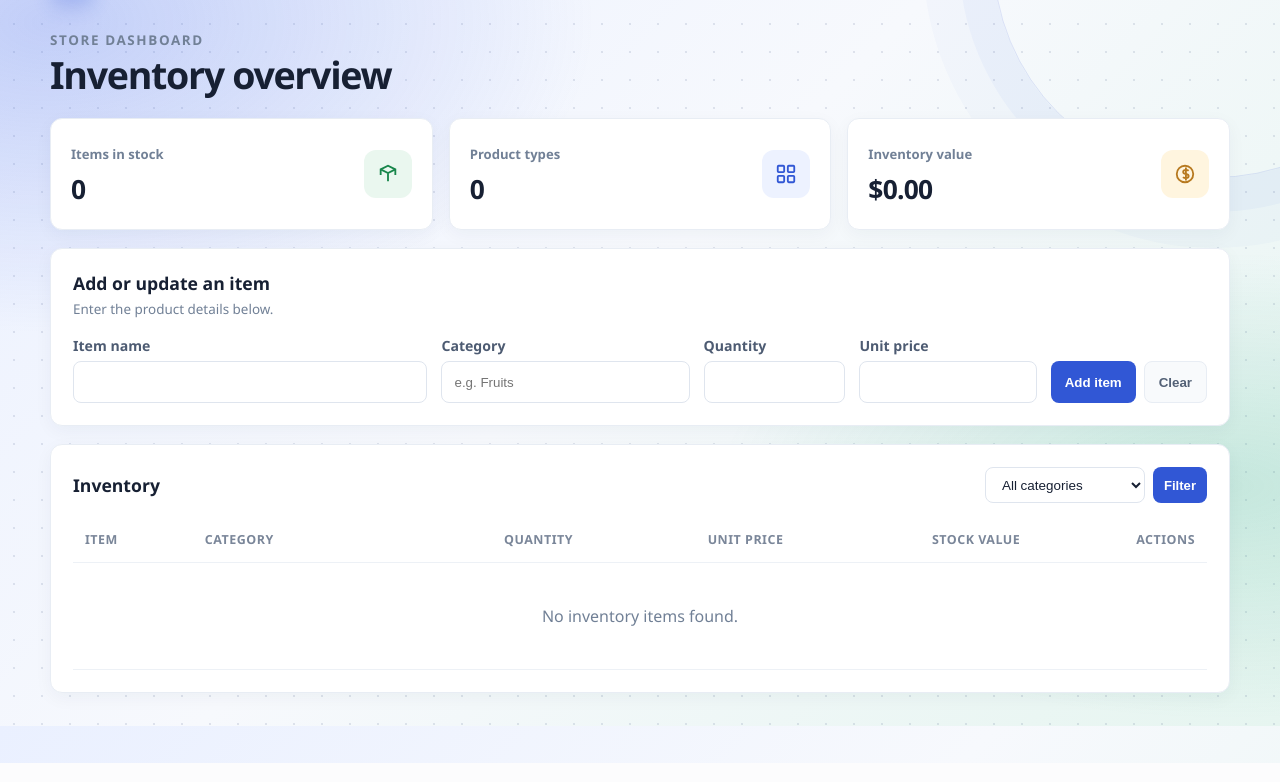
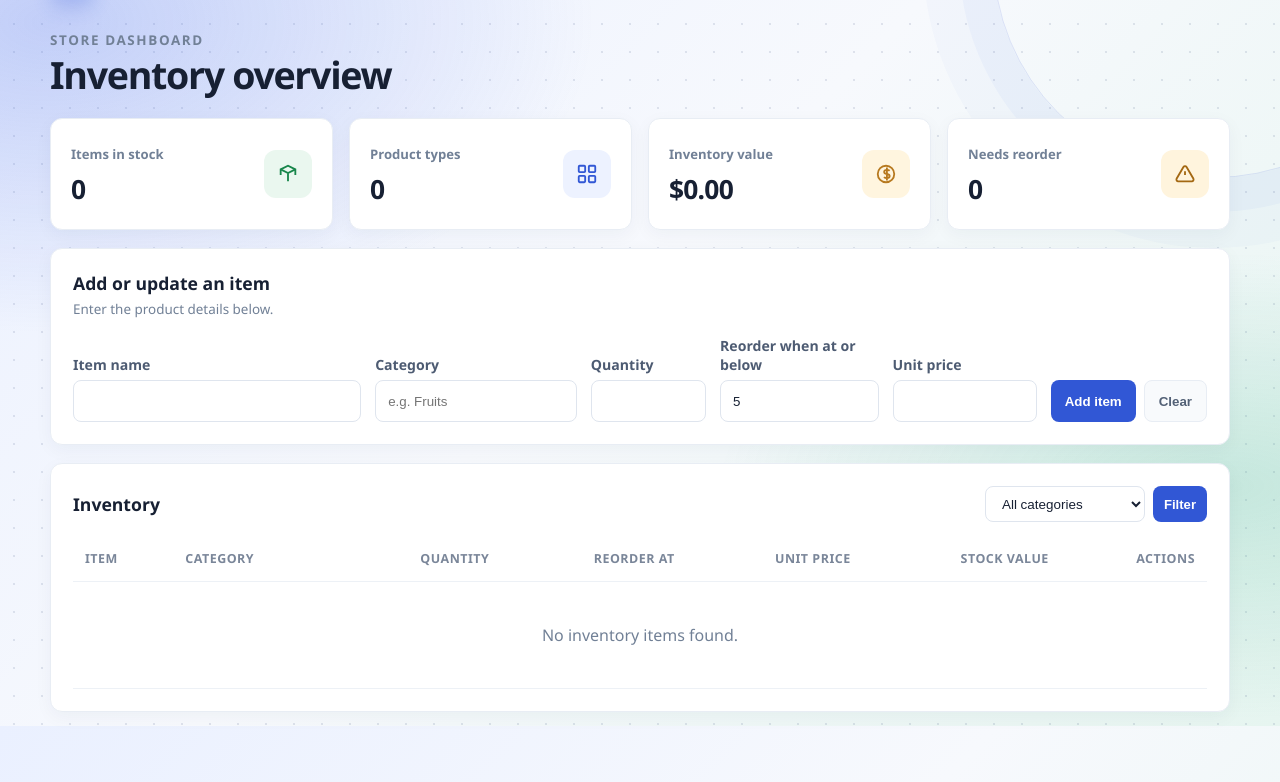
Before and after one commit to xenturyy183-stack/Small-store-inventory, a Flask app: page / in a window 1280 px wide. Shown: the part 74-856 px from the top of the page. Run offline with Flask 3, Linux system fonts and the light colour scheme; the visitor is signed in with stand-in values (Sample User, id 1); data comes from the database, SQL or seed files in the repository; data that the repository does not hold is empty.

Commit message:
Reorder threshold update

```diff
--- a/app.py
+++ b/app.py
@@ -50,6 +50,7 @@ def init_db():
                 name TEXT NOT NULL,
                 category TEXT NOT NULL DEFAULT 'Other',
                 quantity INTEGER NOT NULL CHECK (quantity >= 0),
+                reorder_level INTEGER NOT NULL DEFAULT 5 CHECK (reorder_level >= 0),
                 price REAL NOT NULL CHECK (price >= 0)
             );
             """
@@ -60,6 +61,13 @@ def init_db():
         if "category" not in item_columns:
             connection.execute(
                 "ALTER TABLE items ADD COLUMN category TEXT NOT NULL DEFAULT 'Other'"
+            )
+        if "reorder_level" not in item_columns:
+            connection.execute(
+                """
+                ALTER TABLE items ADD COLUMN reorder_level INTEGER NOT NULL
+                DEFAULT 5 CHECK (reorder_level >= 0)
+                """
             )
         duplicate_groups = connection.execute(
             """
@@ -165,12 +173,14 @@ def import_legacy_inventory(connection, user_id):
         ):
             connection.execute(
                 """
-                INSERT INTO items (user_id, name, category, quantity, price)
-                VALUES (?, ?, ?, ?, ?)
+                INSERT INTO items
+                    (user_id, name, category, quantity, reorder_level, price)
+                VALUES (?, ?, ?, ?, 5, ?)
                 ON CONFLICT(user_id, name COLLATE NOCASE) DO UPDATE SET
                     name = excluded.name,
                     category = excluded.category,
                     quantity = excluded.quantity,
+                    reorder_level = excluded.reorder_level,
                     price = excluded.price
                 """,
                 (user_id, item["name"], "Other", item["quantity"], item["price"]),
@@ -183,6 +193,7 @@ def read_item_form():
     name = name[:1].upper() + name[1:]
     category = category[:1].upper() + category[1:]
     quantity_text = request.form.get("quantity", "").strip()
+    reorder_level_text = request.form.get("reorder_level", "").strip()
     price_text = request.form.get("price", "").strip()
 
     if not name:
@@ -198,16 +209,23 @@ def read_item_form():
         raise ValueError("Quantity must be a whole number.") from error
 
     try:
+        reorder_level = int(reorder_level_text)
+    except ValueError as error:
+        raise ValueError("Reorder level must be a whole number.") from error
+
+    try:
         price = float(price_text)
     except ValueError as error:
         raise ValueError("Price must be a number.") from error
 
     if quantity < 0:
         raise ValueError("Quantity cannot be negative.")
+    if reorder_level < 0:
+        raise ValueError("Reorder level cannot be negative.")
     if not math.isfinite(price) or price < 0:
         raise ValueError("Price must be a non-negative number.")
 
-    return name, category, quantity, price
+    return name, category, quantity, reorder_level, price
 
 
 @app.get("/register")
@@ -310,7 +328,7 @@ def index():
             parameters.append(category)
         items = connection.execute(
             f"""
-            SELECT id, name, category, quantity, price FROM items
+            SELECT id, name, category, quantity, reorder_level, price FROM items
             WHERE {" AND ".join(conditions)}
             ORDER BY id
             """,
@@ -328,6 +346,9 @@ def index():
 
     total_items = sum(item["quantity"] for item in items)
     total_value = sum(item["quantity"] * item["price"] for item in items)
+    reorder_count = sum(
+        item["quantity"] <= item["reorder_level"] for item in items
+    )
     return render_template(
         "index.html",
         items=items,
@@ -336,6 +357,7 @@ def index():
         categories=categories,
         total_items=total_items,
         total_value=total_value,
+        reorder_count=reorder_count,
         username=g.user["username"],
     )
 
@@ -344,7 +366,7 @@ def index():
 @login_required
 def add_item():
     try:
-        name, category, quantity, price = read_item_form()
+        name, category, quantity, reorder_level, price = read_item_form()
         with closing(connect_db()) as connection:
             connection.execute("BEGIN IMMEDIATE")
             existing_item = connection.execute(
@@ -356,15 +378,17 @@ def add_item():
             ).fetchone()
             connection.execute(
                 """
-                INSERT INTO items (user_id, name, category, quantity, price)
-                VALUES (?, ?, ?, ?, ?)
+                INSERT INTO items
+                    (user_id, name, category, quantity, reorder_level, price)
+                VALUES (?, ?, ?, ?, ?, ?)
                 ON CONFLICT(user_id, name COLLATE NOCASE) DO UPDATE SET
                     name = excluded.name,
                     category = excluded.category,
                     quantity = excluded.quantity,
+                    reorder_level = excluded.reorder_level,
                     price = excluded.price
                 """,
-                (g.user["id"], name, category, quantity, price),
+                (g.user["id"], name, category, quantity, reorder_level, price),
             )
             connection.commit()
         if existing_item:
@@ -383,7 +407,7 @@ def add_item():
 @login_required
 def update_item(item_id):
     try:
-        name, category, quantity, price = read_item_form()
+        name, category, quantity, reorder_level, price = read_item_form()
         with closing(connect_db()) as connection:
             duplicate = connection.execute(
                 """
@@ -397,10 +421,11 @@ def update_item(item_id):
                 return redirect(url_for("index"))
             result = connection.execute(
                 """
-                UPDATE items SET name = ?, category = ?, quantity = ?, price = ?
+                UPDATE items
+                SET name = ?, category = ?, quantity = ?, reorder_level = ?, price = ?
                 WHERE id = ? AND user_id = ?
                 """,
-                (name, category, quantity, price, item_id, g.user["id"]),
+                (name, category, quantity, reorder_level, price, item_id, g.user["id"]),
             )
             connection.commit()
         if result.rowcount:
--- a/static/styles.css
+++ b/static/styles.css
@@ -294,7 +294,7 @@ button:active, .table-heading a:active {
 
 .summary {
     display: grid;
-    grid-template-columns: repeat(3, minmax(0, 1fr));
+    grid-template-columns: repeat(4, minmax(0, 1fr));
     gap: 16px;
     margin-bottom: 18px;
 }
@@ -389,6 +389,11 @@ button:active, .table-heading a:active {
     color: #b7791f;
 }
 
+.metric-icon.warning {
+    background: #fff4dd;
+    color: #a46812;
+}
+
 .card {
     margin-bottom: 18px;
     padding: 22px;
@@ -409,7 +414,7 @@ button:active, .table-heading a:active {
 
 .item-form {
     display: grid;
-    grid-template-columns: 2fr 1.4fr 0.8fr 1fr auto;
+    grid-template-columns: 2fr 1.4fr 0.8fr 1.1fr 1fr auto;
     align-items: end;
     gap: 14px;
     margin-top: 18px;
@@ -509,8 +514,8 @@ tbody tr:not(:last-child) td {
     transition: border-color 140ms ease;
 }
 
-th:nth-child(3), th:nth-child(4), th:nth-child(5),
-td:nth-child(3), td:nth-child(4), td:nth-child(5) {
+th:nth-child(3), th:nth-child(4), th:nth-child(5), th:nth-child(6),
+td:nth-child(3), td:nth-child(4), td:nth-child(5), td:nth-child(6) {
     text-align: right;
 }
 
@@ -739,10 +744,6 @@ th:last-child {
         grid-template-columns: 1fr 1fr;
     }
 
-    .summary article:last-child {
-        grid-column: 1 / -1;
-    }
-
     .item-form {
         grid-template-columns: 1fr 1fr;
     }
--- a/templates/index.html
+++ b/templates/index.html
@@ -99,6 +99,18 @@
                     </svg>
                 </span>
             </article>
+            <article>
+                <div class="metric-copy">
+                    <span>Needs reorder</span>
+                    <strong>{{ reorder_count }}</strong>
+                </div>
+                <span class="metric-icon warning" aria-hidden="true">
+                    <svg viewBox="0 0 24 24" fill="none" stroke="currentColor" stroke-width="2">
+                        <path d="M10.3 4.3 2.8 17.2A2 2 0 0 0 4.5 20h15a2 2 0 0 0 1.7-2.8L13.7 4.3a2 2 0 0 0-3.4 0z"></path>
+                        <path d="M12 9v4m0 3h.01"></path>
+                    </svg>
+                </span>
+            </article>
         </section>
 
         <section class="card">
@@ -122,6 +134,11 @@
                 <label>
                     Quantity
                     <input id="quantity" name="quantity" type="number" min="0" step="1" required>
+                </label>
+                <label>
+                    Reorder when at or below
+                    <input id="reorder_level" name="reorder_level" type="number" min="0" step="1"
+                           value="5" required>
                 </label>
                 <label>
                     Unit price
@@ -166,6 +183,7 @@
                             <th>Item</th>
                             <th>Category</th>
                             <th>Quantity</th>
+                            <th>Reorder at</th>
                             <th>Unit price</th>
                             <th>Stock value</th>
                             <th>Actions</th>
@@ -182,13 +200,21 @@
                                 </td>
                                 <td data-label="Quantity">
                                     {% if item.quantity == 0 %}
-                                        <span class="stock-badge out">0</span>
-                                    {% elif item.quantity <= 5 %}
-                                        <span class="stock-badge low">{{ item.quantity }}</span>
+                                        <span class="stock-badge out"
+                                              aria-label="Out of stock, reorder at {{ item.reorder_level }}">0</span>
+                                    {% elif item.quantity <= item.reorder_level %}
+                                        <span class="stock-badge low"
+                                              aria-label="{{ item.quantity }} in stock, reorder at {{ item.reorder_level }}">
+                                            {{ item.quantity }}
+                                        </span>
                                     {% else %}
-                                        <span class="stock-badge">{{ item.quantity }}</span>
+                                        <span class="stock-badge"
+                                              aria-label="{{ item.quantity }} in stock, reorder at {{ item.reorder_level }}">
+                                            {{ item.quantity }}
+                                        </span>
                                     {% endif %}
                                 </td>
+                                <td data-label="Reorder at">{{ item.reorder_level }}</td>
                                 <td data-label="Unit price">${{ "%.2f"|format(item.price) }}</td>
                                 <td data-label="Stock value">${{ "%.2f"|format(item.quantity * item.price) }}</td>
                                 <td data-label="Actions" class="actions">
@@ -197,6 +223,7 @@
                                                 data-name="{{ item.name }}"
                                                 data-category="{{ item.category }}"
                                                 data-quantity="{{ item.quantity }}"
+                                                data-reorder-level="{{ item.reorder_level }}"
                                                 data-price="{{ item.price }}"
                                                 data-update-url="{{ url_for('update_item', item_id=item.id) }}">Edit</button>
                                         <form action="{{ url_for('delete_item', item_id=item.id) }}" method="post"
@@ -209,7 +236,7 @@
                             </tr>
                         {% else %}
                             <tr>
-                                <td colspan="6" class="empty">No inventory items found.</td>
+                                <td colspan="7" class="empty">No inventory items found.</td>
                             </tr>
                         {% endfor %}
                     </tbody>
@@ -245,6 +272,7 @@
                 document.getElementById("name").value = button.dataset.name;
                 document.getElementById("category").value = button.dataset.category;
                 document.getElementById("quantity").value = button.dataset.quantity;
+                document.getElementById("reorder_level").value = button.dataset.reorderLevel;
                 document.getElementById("price").value = button.dataset.price;
                 itemForm.action = button.dataset.updateUrl;
                 submitButton.textContent = "Update item";
```
